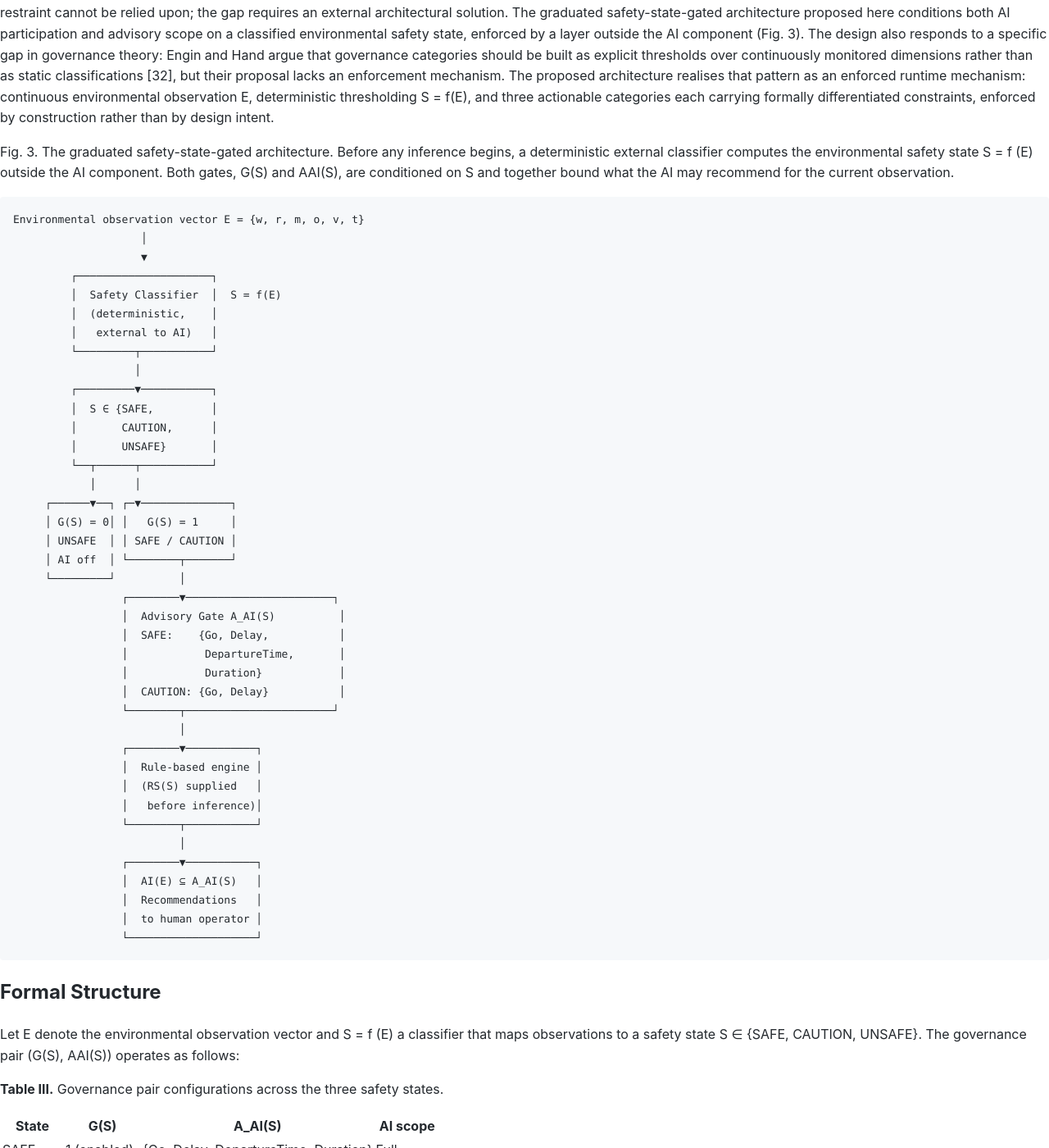
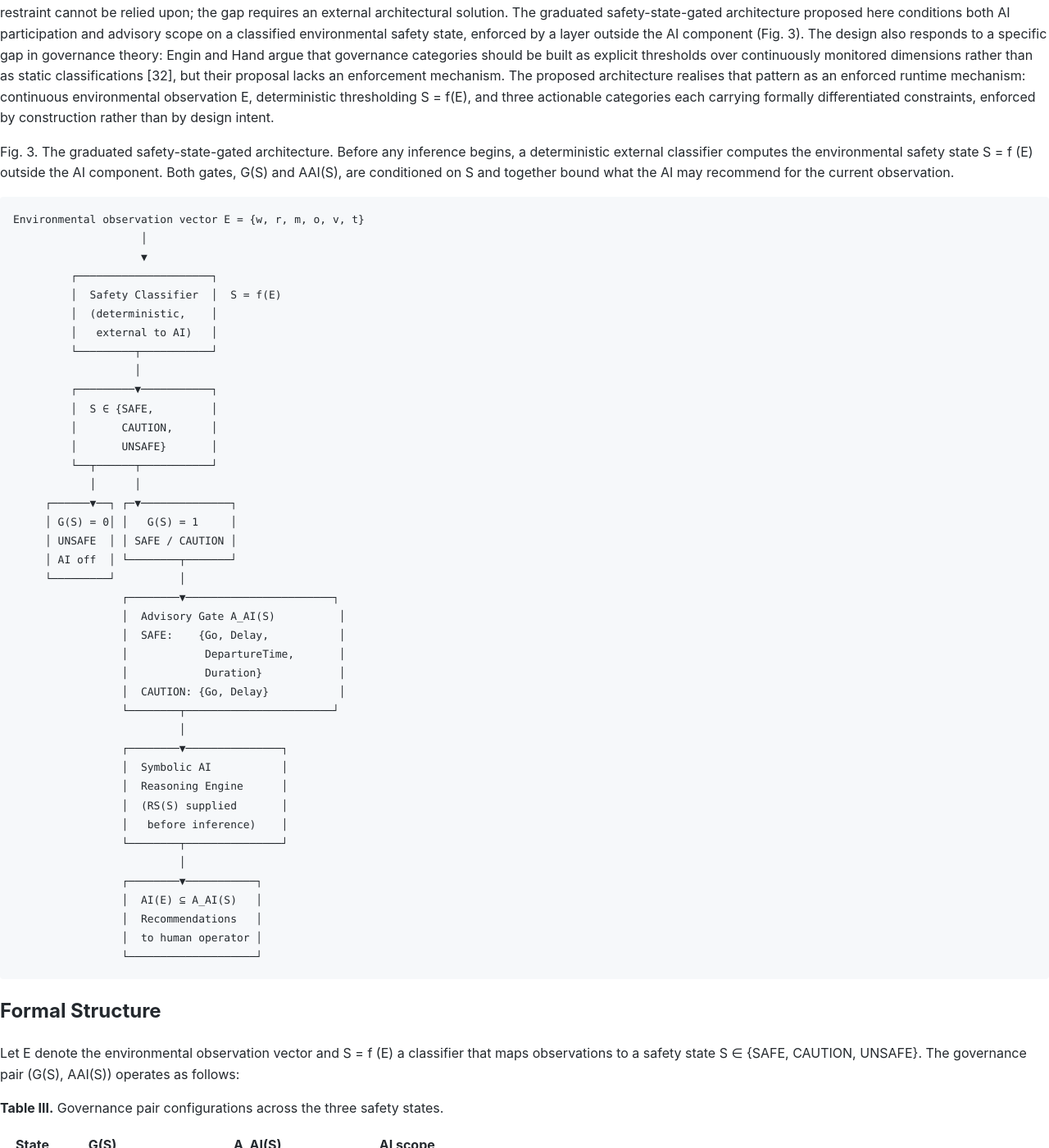
Before and after one commit to kandaiiskandar/research-plan, a Jekyll site: the page built from ipsci-2026-paper-v7.md, in a window 1280 px wide and 1400 px high, scrolled down 8702 px. Shown: the whole window at 82% size. Built offline with Jekyll 4.4.1, drawn with Linux system fonts in a browser that asks for light colours; our own code applies the rules of GitHub Pages for plain Markdown files.

Commit message:
rename: Rule-based engine → Symbolic AI Reasoning Engine in Fig. 3 diagram

```diff
--- a/ipsci-2026-paper-v7.md
+++ b/ipsci-2026-paper-v7.md
@@ -234,11 +234,12 @@ Environmental observation vector E = {w, r, m, o, v, t}
                  │  CAUTION: {Go, Delay}           │
                  └────────┬───────────────────────┘
                           │
-                 ┌────────▼───────────┐
-                 │  Rule-based engine │
-                 │  (RS(S) supplied   │
-                 │   before inference)│
-                 └────────┬───────────┘
+                 ┌────────▼───────────────┐
+                 │  Symbolic AI           │
+                 │  Reasoning Engine      │
+                 │  (RS(S) supplied       │
+                 │   before inference)    │
+                 └────────┬───────────────┘
                           │
                  ┌────────▼───────────┐
                  │  AI(E) ⊆ A_AI(S)   │
```
